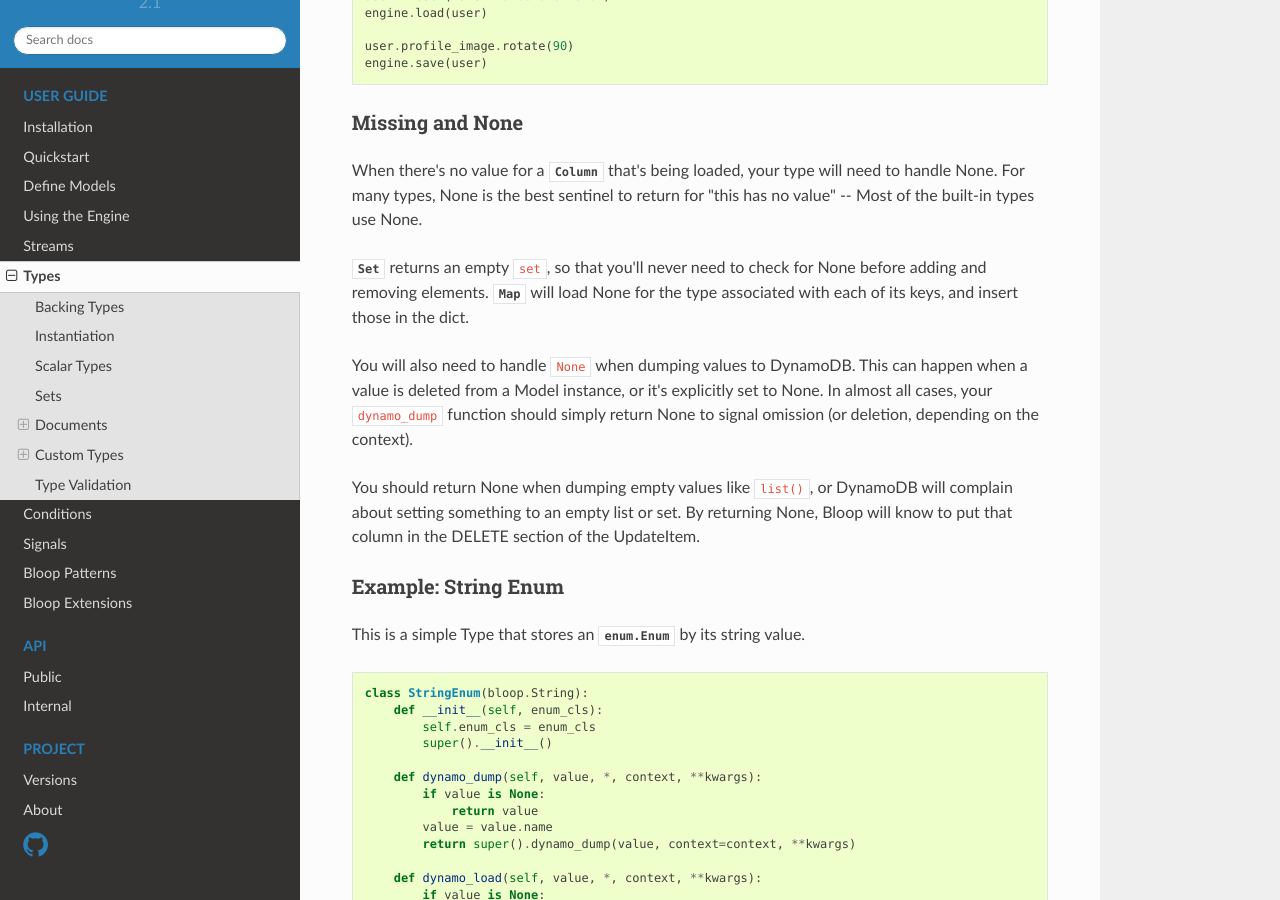
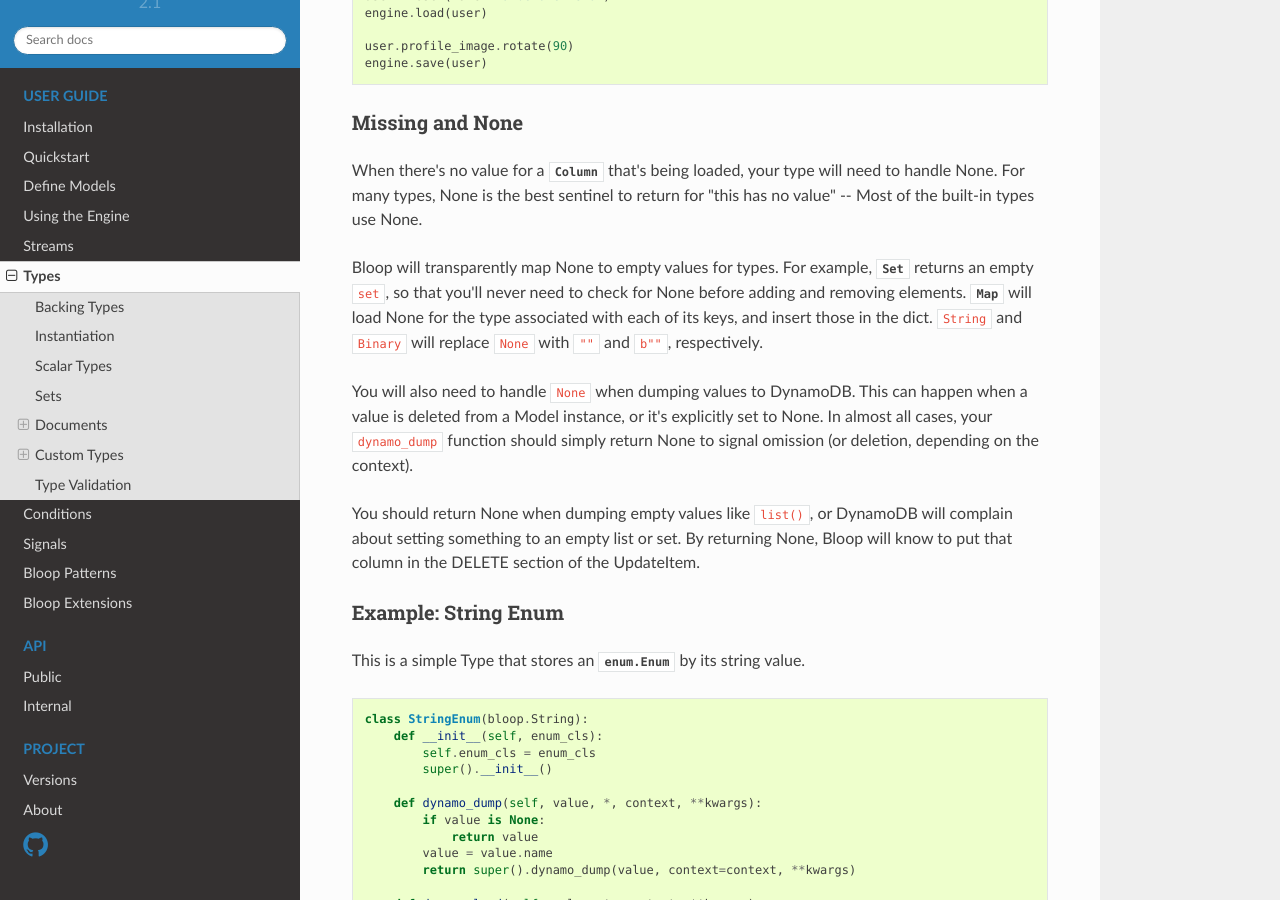
Before and after one commit to numberoverzero/bloop, a Sphinx documentation site: the page built from docs/user/types.rst, in a window 1280 px wide and 900 px high, scrolled down 6366 px. Built offline with Sphinx 7.4.7 and the Read the Docs theme 2.0.0, drawn with Linux system fonts in a browser that asks for light colours.

Commit message:
add String, Binary changes to CHANGELOG and User Guide

```diff
--- a/docs/user/types.rst
+++ b/docs/user/types.rst
@@ -349,9 +349,10 @@ instances of :class:`~PIL.Image.Image`:
 When there's no value for a :class:`~bloop.models.Column` that's being loaded, your type will need to handle None.
 For many types, None is the best sentinel to return for "this has no value" -- Most of the built-in types use None.
 
-:class:`~bloop.types.Set` returns an empty ``set``, so that you'll never need to check for None before adding and
-removing elements. :class:`~bloop.types.Map` will load None for the type associated with each of its keys,
-and insert those in the dict.
+Bloop will transparently map None to empty values for types.  For example, :class:`~bloop.types.Set` returns an empty
+``set``, so that you'll never need to check for None before adding and removing elements.
+:class:`~bloop.types.Map` will load None for the type associated with each of its keys, and insert those in the dict.
+``String`` and ``Binary`` will replace ``None`` with ``""`` and ``b""``, respectively.
 
 You will also need to handle ``None`` when dumping values to DynamoDB.  This can happen when a value is deleted
 from a Model instance, or it's explicitly set to None.  In almost all cases, your ``dynamo_dump`` function should
```
Also changed, not shown: CHANGELOG.rst (+7 -0 lines).
